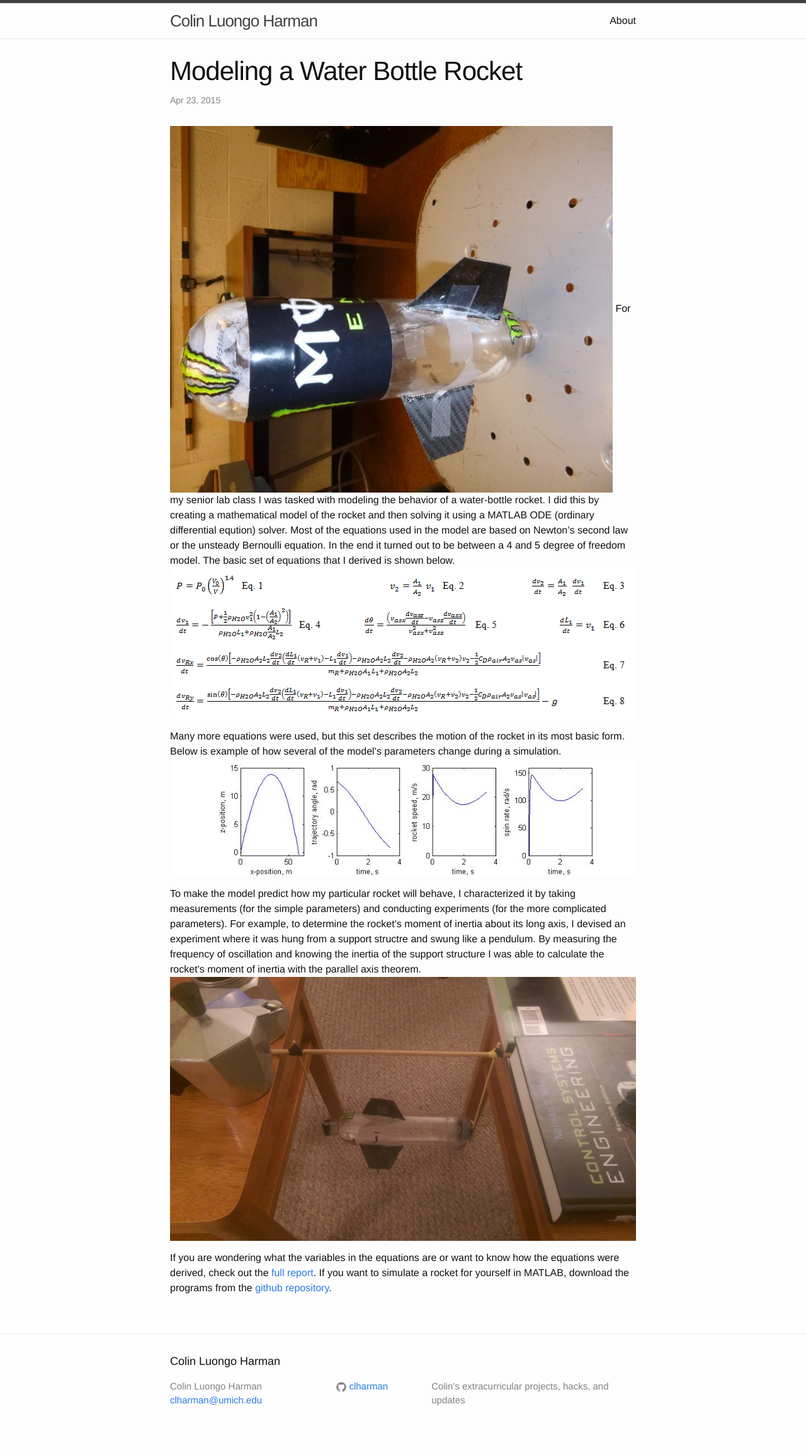
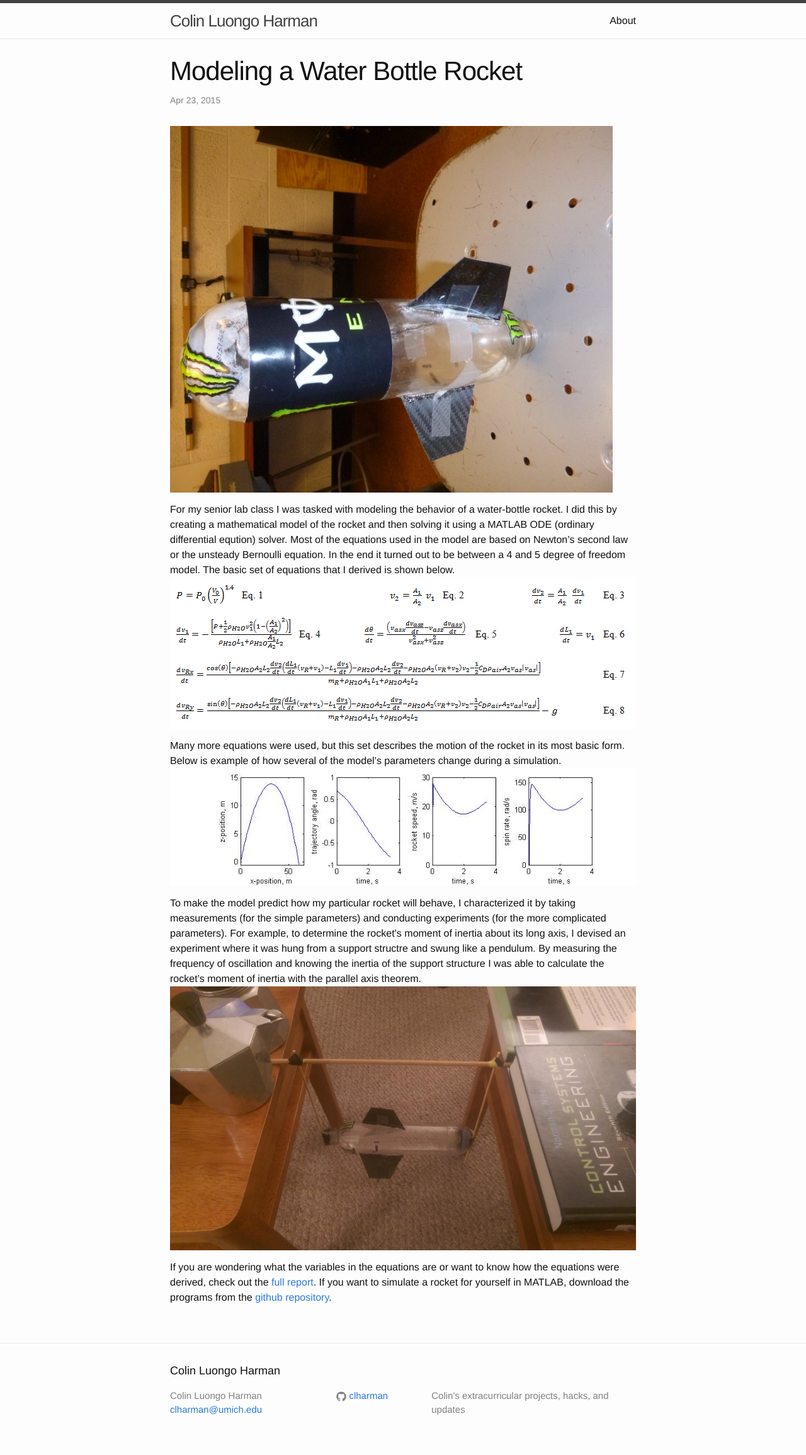
Before and after one commit to clharman/clharman.github.io, a Jekyll site: the page built from _posts/2015-04-23-rocket modeling.md, in a window 1280 px wide. Shown: the whole page at 63% size. Built offline with Jekyll 4.4.1, drawn with Linux system fonts in a browser that asks for light colours.

```diff
--- a/_posts/2015-04-23-rocket modeling.md
+++ b/_posts/2015-04-23-rocket modeling.md
@@ -6,13 +6,19 @@ categories:
 ---
 
 ![alt text](/rocket.jpg)
+
+
 For my senior lab class I was tasked with modeling the behavior of a water-bottle rocket.  I did this by creating a mathematical model of the rocket and then solving it using a MATLAB ODE (ordinary differential eqution) solver.  Most of the equations used in the model are based on Newton's second law or the unsteady Bernoulli equation.  In the end it turned out to be between a 4 and 5 degree of freedom model.  The basic set of equations that I derived is shown below.
 ![alt text](/equations.PNG)
 
 Many more equations were used, but this set describes the motion of the rocket in its most basic form.  Below is example of how several of the model's parameters change during a simulation.
 ![alt text](/4040.jpg)
 
+
+
 To make the model predict how my particular rocket will behave, I characterized it by taking measurements (for the simple parameters) and conducting experiments (for the more complicated parameters).  For example, to determine the rocket's moment of inertia about its long axis, I devised an experiment where it was hung from a support structre and swung like a pendulum.  By measuring the frequency of oscillation and knowing the inertia of the support structure I was able to calculate the rocket's moment of inertia with the parallel axis theorem.
 ![alt text](/inertia.jpg)
 
-If you are wondering what the variables in the equations are or want to know how the equations were derived, check out the [full report](clharman_Sect3_Lab4.pdf).  If you want to simulate a rocket for yourself in MATLAB, download the programs from the [github repository](https://github.com/clharman/rocket-ode).
+
+
+If you are wondering what the variables in the equations are or want to know how the equations were derived, check out the [full report](/clharman_Sect3_Lab4.pdf).  If you want to simulate a rocket for yourself in MATLAB, download the programs from the [github repository](https://github.com/clharman/rocket-ode).
```
